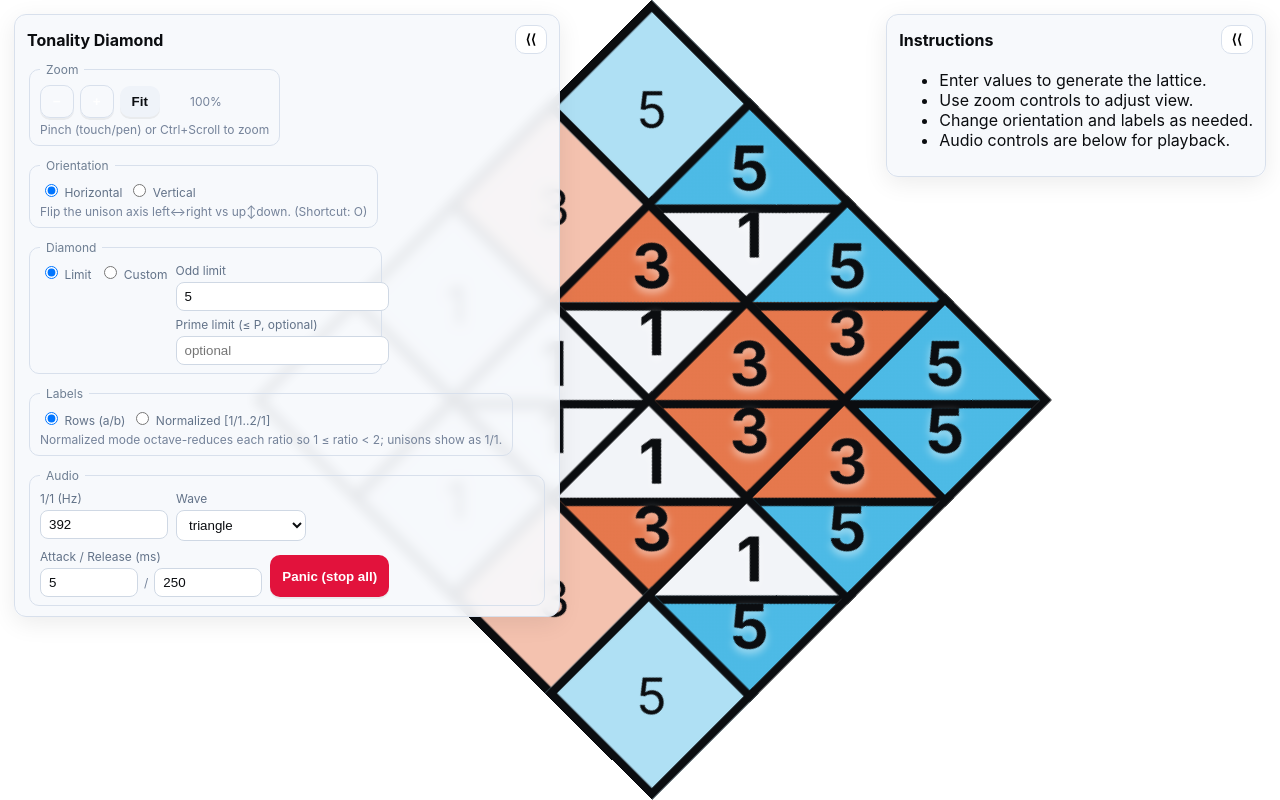
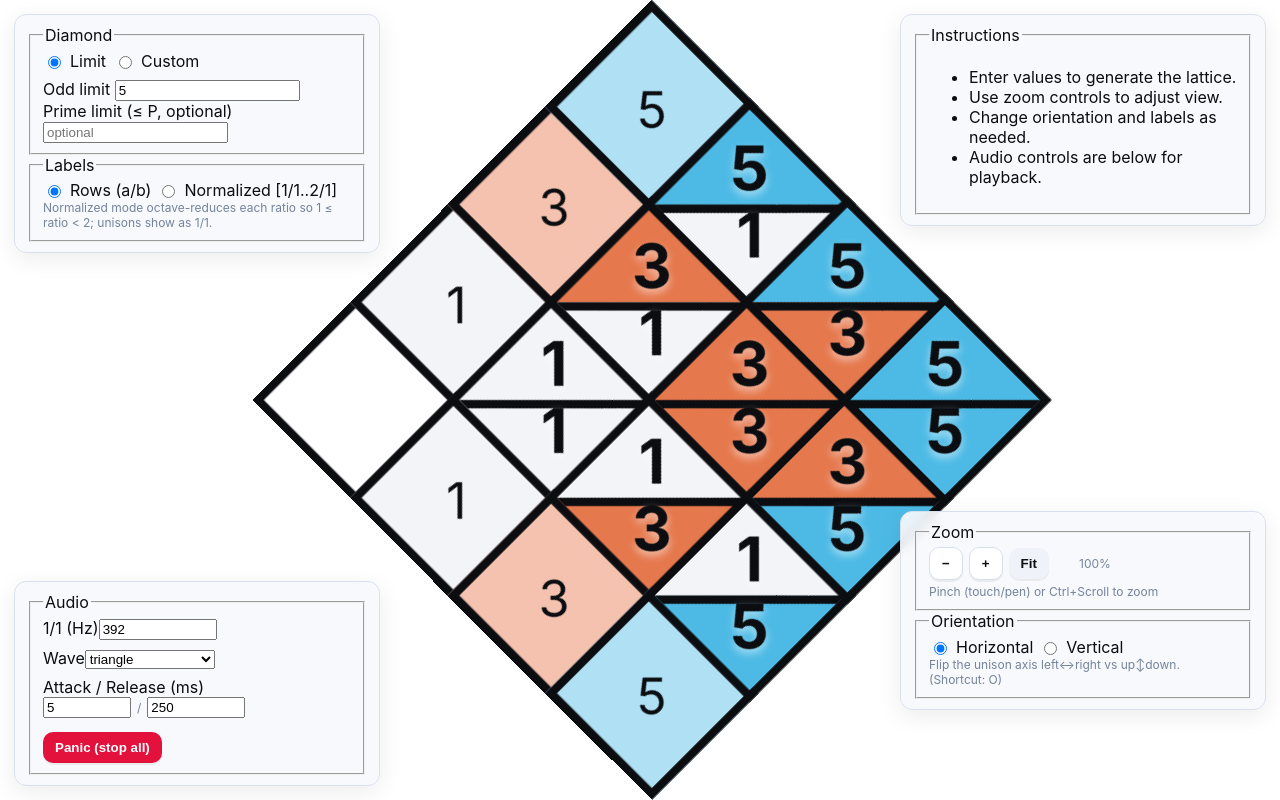
Before and after one commit to NickVuci/TonalityDiamondApplet, a plain HTML site: page index.html in a window 1280 px wide. Drawn offline with Linux system fonts and the light colour scheme.

Commit message:
Refactor menu and panel structure for improved layout and accessibility

```diff
--- a/index.html
+++ b/index.html
@@ -9,33 +9,9 @@
 <body>
   <div id="viewport">
     <!-- Floating menu (top-left) -->
-    <div id="menu" aria-label="Controls">
-      <div class="title">
-        <h1 class="name">Tonality Diamond</h1>
-        <button id="menuToggle" class="toggle" aria-expanded="true" title="Collapse (M)">⟨⟨</button>
-      </div>
+    <div id="menu" class="panel" aria-label="Controls">
       <div id="menuContent">
         <div class="row">
-          <fieldset>
-            <legend>Zoom</legend>
-            <div class="inline">
-              <button id="zoomOut" class="btn ghost" title="Zoom out">−</button>
-              <button id="zoomIn" class="btn ghost" title="Zoom in">+</button>
-              <button id="fit" class="btn secondary" title="Fit to screen">Fit</button>
-              <span id="zoomPct" class="muted" style="min-width:56px; text-align:right;">100%</span>
-            </div>
-            <div class="muted" style="margin-top:4px;">Pinch (touch/pen) or Ctrl+Scroll to zoom</div>
-          </fieldset>
-
-          <fieldset>
-            <legend>Orientation</legend>
-            <div class="inline" role="radiogroup" aria-label="Unison orientation">
-              <label class="inline"><input type="radio" name="orient" id="o-h" value="h" checked> Horizontal</label>
-              <label class="inline"><input type="radio" name="orient" id="o-v" value="v"> Vertical</label>
-            </div>
-            <div class="muted">Flip the unison axis left↔right vs up↕down. (Shortcut: O)</div>
-          </fieldset>
-
           <fieldset>
             <legend>Diamond</legend>
             <div class="controls">
@@ -44,6 +20,7 @@
               <div id="limit-opts">
                 <label>Odd limit</label>
                 <input type="number" id="oddLimit" min="1" step="2" value="5">
+                <br>
                 <label style="margin-top:6px;">Prime limit (≤ P, optional)</label>
                 <input type="number" id="primeLimit" min="2" step="1" placeholder="optional">
               </div>
@@ -63,44 +40,58 @@
             <div class="muted">Normalized mode octave-reduces each ratio so 1 ≤ ratio &lt; 2; unisons show as 1/1.</div>
           </fieldset>
 
+        </div>
+      </div>
+    </div>
+    <div id="audioPanel" class="panel">
       <fieldset>
         <legend>Audio</legend>
         <div class="controls">
           <div><label>1/1 (Hz)</label><input type="number" id="refHz" min="20" max="2000" step="1" value="392" style="width:110px;"></div>
           <div><label>Wave</label><select id="wave" style="width:130px;"><option value="sine">sine</option><option value="triangle" selected>triangle</option><option value="square">square</option><option value="sawtooth">sawtooth</option></select></div>
           <div><label>Attack / Release (ms)</label><div class="inline"><input id="attack" type="number" value="5" min="0" step="1" style="width:80px;"><span class="muted">/</span><input id="release" type="number" value="250" min="10" step="10" style="width:90px;"></div></div>
-
           <button id="panic" class="btn danger" style="margin-top:6px;">Panic (stop all)</button>
         </div>
       </fieldset>
     </div>
+    <div id="instructions" class="panel" style="position:absolute; top:14px; right:14px; z-index:50;">
+      <fieldset>
+        <legend>Instructions</legend>
+        <ul>
+          <li>Enter values to generate the lattice.</li>
+          <li>Use zoom controls to adjust view.</li>
+          <li>Change orientation and labels as needed.</li>
+          <li>Audio controls are below for playback.</li>
+        </ul>
+      </fieldset>
     </div>
+    <div id="zoomPanel" class="panel">
+      <fieldset>
+        <legend>Zoom</legend>
+        <div class="inline">
+          <button id="zoomOut" class="btn ghost" title="Zoom out">−</button>
+          <button id="zoomIn" class="btn ghost" title="Zoom in">+</button>
+          <button id="fit" class="btn secondary" title="Fit to screen">Fit</button>
+          <span id="zoomPct" class="muted" style="min-width:56px; text-align:right;">100%</span>
         </div>
-
+        <div class="muted" style="margin-top:4px;">Pinch (touch/pen) or Ctrl+Scroll to zoom</div>
+      </fieldset>
+      <fieldset>
+        <legend>Orientation</legend>
+        <div class="inline" role="radiogroup" aria-label="Unison orientation">
+          <label class="inline"><input type="radio" name="orient" id="o-h" value="h" checked> Horizontal</label>
+          <label class="inline"><input type="radio" name="orient" id="o-v" value="v"> Vertical</label>
+        </div>
+        <div class="muted">Flip the unison axis left↔right vs up↕down. (Shortcut: O)</div>
+      </fieldset>
+    </div>
     <!-- center diamond -->
     <div id="diamondWrap"><div id="stage" class="stage"></div></div>
-
         <!-- audio banner (hidden by default) -->
     <div id="audioBanner" class="hidden" role="status" aria-live="polite">
       <span class="msg" id="audioBannerMsg">Audio disabled — tap anywhere or click Enable.</span>
       <button id="enableAudio" class="btn small">Enable</button>
     </div>
-    <div id="instructions" aria-label="Instructions" style="position:absolute; top:14px; right:14px; z-index:50;">
-      <div class="title">
-        <h2 class="name">Instructions</h2>
-        <button id="instructionsToggle" class="toggle" aria-expanded="true" title="Collapse Instructions">⟨⟨</button>
-      </div>
-      <div id="instructionsContent">
-        <!-- Your instructions go here -->
-        <ul>
-          <li>Enter values to generate the lattice.</li>
-          <li>Use zoom controls to adjust view.</li>
-          <li>Change orientation and labels as needed.</li>
-          <li>Audio controls are below for playback.</li>
-          <!-- Add more as needed -->
-        </ul>
-      </div>
-    </div>
   </div>
 <script src="js/index.js"></script>
 </body>
--- a/js/index.js
+++ b/js/index.js
@@ -119,38 +119,16 @@
   function noteOff(key){
     const s = active.get(key);
     if(!s) return;
-    const relMs = Math.max(10, parseFloat(document.getElementById('release').value||'250'));
-    const relSec = relMs / 1000;
-    const now = actx && actx.currentTime ? actx.currentTime : 0;
-
     try{
-      const g = s.g && s.g.gain;
-      const min = 1e-5; // floor > 0 for exponential ramps
-      if(g){
-        if(typeof g.cancelScheduledValues === 'function') g.cancelScheduledValues(now);
-        if(typeof g.cancelAndHoldAtTime === 'function') g.cancelAndHoldAtTime(now);
-        const cur = Math.max(min, g.value || 0.0001);
-        g.setValueAtTime(cur, now);
-        if(typeof g.exponentialRampToValueAtTime === 'function'){
-          g.exponentialRampToValueAtTime(min, now + relSec);
-        } else if(hasTarget(g)){
-          const tau = Math.max(0.005, relSec/5);
-          g.setTargetAtTime(min, now, tau);
-        } else if(typeof g.linearRampToValueAtTime === 'function'){
-          g.linearRampToValueAtTime(0.0, now + relSec);
-        } else {
-          g.setValueAtTime(min, now + relSec);
+        if(s.g && s.g.gain){
+        s.g.gain.cancelScheduledValues && s.g.gain.cancelScheduledValues(0);
+        s.g.gain.setValueAtTime && s.g.gain.setValueAtTime(0, actx.currentTime || 0);
         }
-      }
-      const stopAt = now + relSec + 0.03;
-      if(s.o && typeof s.o.stop === 'function'){
-        try{ s.o.stop(stopAt); }catch{}
-      }
-      setTimeout(()=>{ try{ s.o && s.o.disconnect && s.o.disconnect(); s.g && s.g.disconnect && s.g.disconnect(); }catch{} active.delete(key); }, Math.max(40, (relSec+0.06)*1000));
-    }catch(e){
-      try{ s.o && s.o.stop(); }catch{}
-      active.delete(key);
-    }
+        s.o && s.o.stop && s.o.stop();
+        s.o && s.o.disconnect && s.o.disconnect();
+        s.g && s.g.disconnect && s.g.disconnect();
+    }catch(e){}
+    active.delete(key);
   }
   function stopAll(){ for(const k of Array.from(active.keys())) noteOff(k); if(window._stopAllSustain) window._stopAllSustain(); }
   document.getElementById('panic').addEventListener('click', stopAll);
@@ -246,7 +224,7 @@
         frac.appendChild(n); frac.appendChild(bar); frac.appendChild(d);
         label.appendChild(frac);
         const tip=document.createElement('div'); tip.className='tip'; const base=ratioFor(sn,sd); const cents=1200*Math.log2(base); tip.textContent=`${labelText} • ${(parseFloat(document.getElementById('refHz').value||'392')*base).toFixed(2)} Hz • ${(cents>=0?'+':'')+cents.toFixed(2)}¢`;
-        cell.appendChild(label); cell.appendChild(tip);
+        cell.appendChild(label);
         tile.appendChild(cell); stage.appendChild(tile);
       }
     }
@@ -348,25 +326,6 @@
   // Re-render labels only when label mode changes
   document.querySelectorAll('input[name="labels"]').forEach(r=> r.addEventListener('change', ()=>{ if(currentNums.length) render(currentNums); }));
 
-  // ---------- Menu collapse/expand ----------
-  const menu = document.getElementById('menu');
-  const menuToggle = document.getElementById('menuToggle');
-  const MENU_KEY='td-menu-collapsed';
-  function setMenuCollapsed(collapsed){ menu.classList.toggle('collapsed', collapsed); menuToggle.setAttribute('aria-expanded', String(!collapsed)); menuToggle.title = collapsed ? 'Expand (M)' : 'Collapse (M)'; menuToggle.textContent = collapsed ? '⟩⟩' : '⟨⟨'; try{ localStorage.setItem(MENU_KEY, collapsed?'1':'0'); }catch{} }
-  menuToggle.addEventListener('click', ()=> setMenuCollapsed(!menu.classList.contains('collapsed')));
-  window.addEventListener('keydown', (e)=>{ if(e.key.toLowerCase()==='m'){ setMenuCollapsed(!menu.classList.contains('collapsed')); } });
-  try{ const saved = localStorage.getItem(MENU_KEY); if(saved==='1') setMenuCollapsed(true); }catch{}
-  const instructions = document.getElementById('instructions');
-    const instructionsToggle = document.getElementById('instructionsToggle');
-    function setInstructionsCollapsed(collapsed) {
-    instructions.classList.toggle('collapsed', collapsed);
-    instructionsToggle.setAttribute('aria-expanded', !collapsed);
-    }
-    instructionsToggle.addEventListener('click', () => {
-    setInstructionsCollapsed(!instructions.classList.contains('collapsed'));
-    });
-
-
   // ---------- Optional: lightweight self-tests (opt-in) ----------
   function runSelfTests(){
     try{
--- a/style.css
+++ b/style.css
@@ -15,52 +15,52 @@ body{ margin:0; background:var(--bg); color:var(--ink); font-family: Inter, syst
 
 /* Fullscreen viewport */
 #viewport{ position: fixed; inset: 0; overflow: hidden; background: var(--bg); touch-action: none; -webkit-tap-highlight-color: transparent; }
-
-/* Floating menu in upper-left (collapsible) */
-#menu{ position: absolute; top: 14px; left: 14px; z-index: 50; background: var(--panel-bg); backdrop-filter: blur(6px); border: 1px solid var(--panel-border); border-radius: 12px; padding: 10px 12px; max-width: 520px; box-shadow: 0 6px 24px rgba(0,0,0,.08); transition: width .18s ease, height .18s ease, padding .18s ease, opacity .18s ease, transform .18s ease; touch-action: auto; }
-#menu .title{ display:flex; align-items:center; justify-content:space-between; gap:10px; }
-#menu .title .name{ font-size:16px; margin:0; font-weight:700; }
-#menu .title .toggle{ appearance:none; border:1px solid var(--panel-border); background:#fff; border-radius:10px; padding:6px 10px; cursor:pointer; font-weight:700; }
-#menu .title .toggle:active{ transform:translateY(1px); }
-#menuContent{ margin-top:8px; }
-#menu.collapsed{ padding: 6px 8px; width:auto; height:auto; }
-#menu.collapsed #menuContent{ display:none; }
-#menu.collapsed .name{ display:none; }
-#menu.collapsed .toggle{ font-size:14px; padding:6px 8px; }
-#menu .row{ display:flex; flex-wrap:wrap; gap:12px; align-items:end; }
-#menu fieldset{ border:1px solid var(--panel-border); border-radius:10px; padding:8px 10px; }
-#menu fieldset legend{ color:#6f7f93; padding:0 6px; font-size:12px; }
-#menu label{ display:block; font-size:12px; color:#637389; margin-bottom:4px; }
-#menu input[type="number"], #menu input[type="text"], #menu select{ background:#fff; border:1px solid #cfd8e4; color:#0b0d10; padding:6px 8px; border-radius:8px; width: 100%; }
-.btn{ background:#124ae4; color:#fff; border:0; padding:8px 12px; border-radius:10px; font-weight:600; cursor:pointer; box-shadow: 0 2px 0 rgba(0,0,0,.06); }
-.btn.small{ padding:6px 10px; font-size:12px; }
-.btn.secondary{ background:#eff3f9; color:#0b0d10; }
-.btn.ghost{ background:transparent; border:1px solid var(--panel-border); }
-.danger{ background:#e2123c; }
-.inline{ display:flex; gap:6px; align-items:center; }
-.controls{ display:flex; flex-wrap:wrap; gap:8px; }
-.muted{ color:#75839a; font-size:12px; }
-#instructions {
+.panel {
   background: var(--panel-bg);
   backdrop-filter: blur(6px);
   border: 1px solid var(--panel-border);
   border-radius: 12px;
   padding: 10px 12px;
-  max-width: 520px;
   box-shadow: 0 6px 24px rgba(0,0,0,.08);
+  touch-action: auto;
   transition: width .18s ease, height .18s ease, padding .18s ease, opacity .18s ease, transform .18s ease;
-  touch-action: auto;
 }
-#instructions .title { display:flex; align-items:center; justify-content:space-between; gap:10px; }
-#instructions .name { font-size:16px; margin:0; font-weight:700; }
-#instructions .toggle { appearance:none; border:1px solid var(--panel-border); background:#fff; border-radius:10px; padding:6px 10px; cursor:pointer; font-weight:700; }
-#instructions .toggle:active { transform:translateY(1px); }
-#instructionsContent { margin-top:8px; }
-#instructions.collapsed { padding: 6px 8px; width:auto; height:auto; }
-#instructions.collapsed #instructionsContent { display:none; }
-#instructions.collapsed .name { display:none; }
-#instructions.collapsed .toggle { font-size:14px; padding:6px 8px; }
-
+.btn{ background:#124ae4; color:#fff; border:0; padding:8px 12px; border-radius:10px; font-weight:600; cursor:pointer; box-shadow: 0 2px 0 rgba(0,0,0,.06); }
+.btn.small{ padding:6px 10px; font-size:12px; }
+.btn.secondary{ background:#eff3f9; color:#0b0d10; }
+.btn.ghost{ color: #0b0d10; background:#fff; border:1px solid var(--panel-border); }
+.danger{ background:#e2123c; }
+.inline{ display:flex; gap:6px; align-items:center; }
+.controls{ display:flex; flex-wrap:wrap; gap:8px; }
+.muted{ color:#75839a; font-size:12px; }
+#menu {
+    position: absolute;
+    top: 14px;
+    left: 14px;
+    z-index: 50;
+    max-width: 340px;
+}
+#instructions {
+    position: absolute;
+    top: 14px;
+    right: 14px;
+    z-index: 50;
+    max-width: 340px;
+}
+#audioPanel {
+    position: absolute;
+    left: 14px;
+    bottom: 14px;
+    z-index: 50;
+    max-width: 340px;
+}
+#zoomPanel {
+    position: absolute;
+    right: 14px;
+    bottom: 90px;
+    z-index: 50;
+    max-width: 340px;
+}
 
 /* Diamond wrapper is centered and scaled/rotated by JS */
 #diamondWrap{ position:absolute; top:50%; left:50%; transform-origin:center center; will-change: transform; }
@@ -76,12 +76,10 @@ body{ margin:0; background:var(--bg); color:var(--ink); font-family: Inter, syst
 
 .tile.axis{ background:#fff; cursor:pointer; }
 .tile.axis .label{ position:absolute; inset:0; display:flex; align-items:center; justify-content:center; font-size: 12px; }
-.tile.play{ outline: none !important; }
 .tile:focus, .tile.axis:focus{ outline: none !important; }
 .tile.axis.armed{ outline: none !important; }
 
 .tip{ position:absolute; bottom:100%; left:50%; transform: translate(-50%,-6px); background: rgba(0,0,0,.85); color:#fff; font-size: 11px; border-radius: 6px; padding: 6px 7px; white-space: nowrap; pointer-events:none; opacity:0; transition: opacity .12s ease; z-index:2; }
-.tile:hover .tip{ opacity:1; }
 .hidden{ display:none; }
 
 /* Audio banner */
```
Lines whose indentation alone changed are shown as unchanged.
